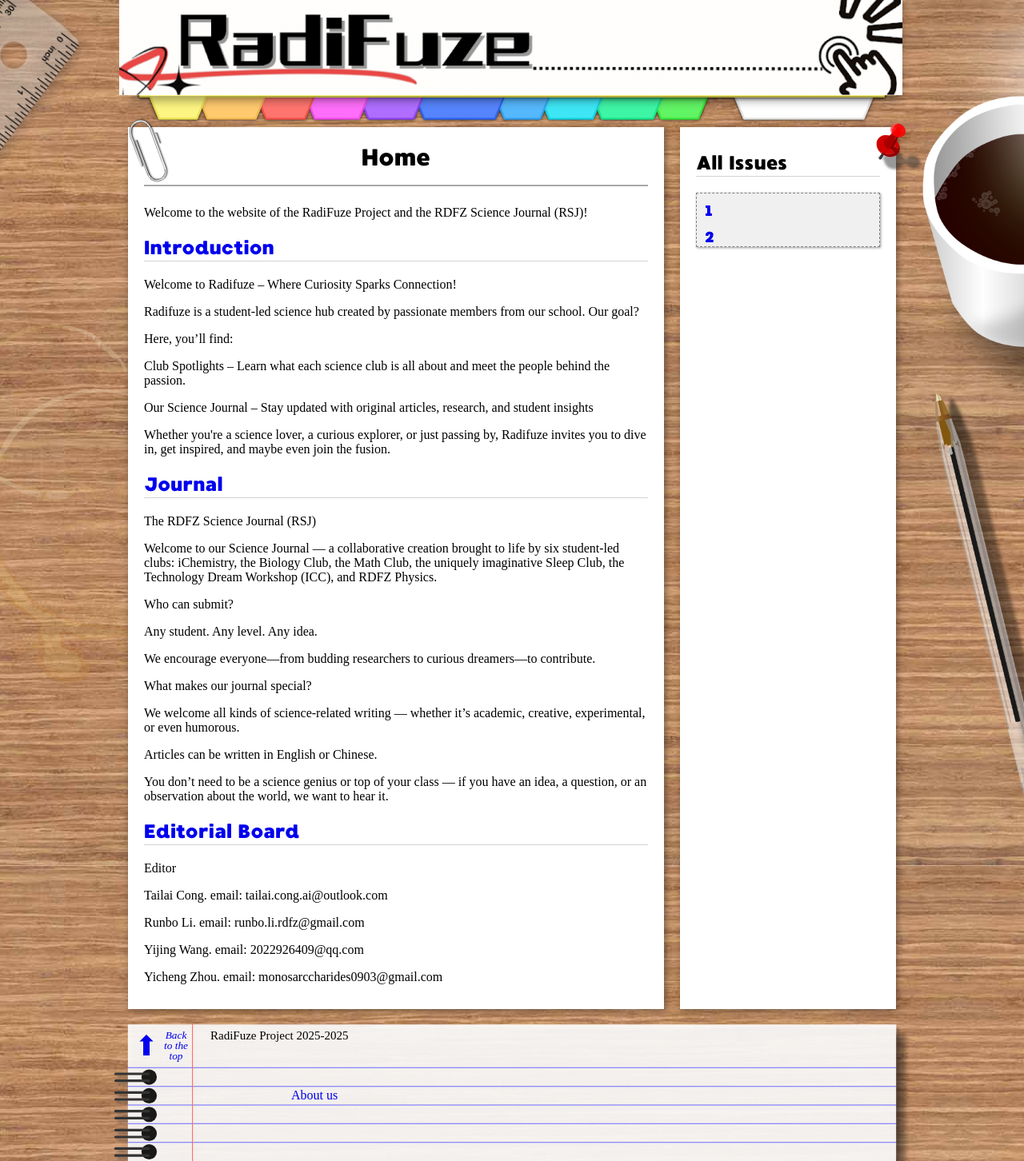
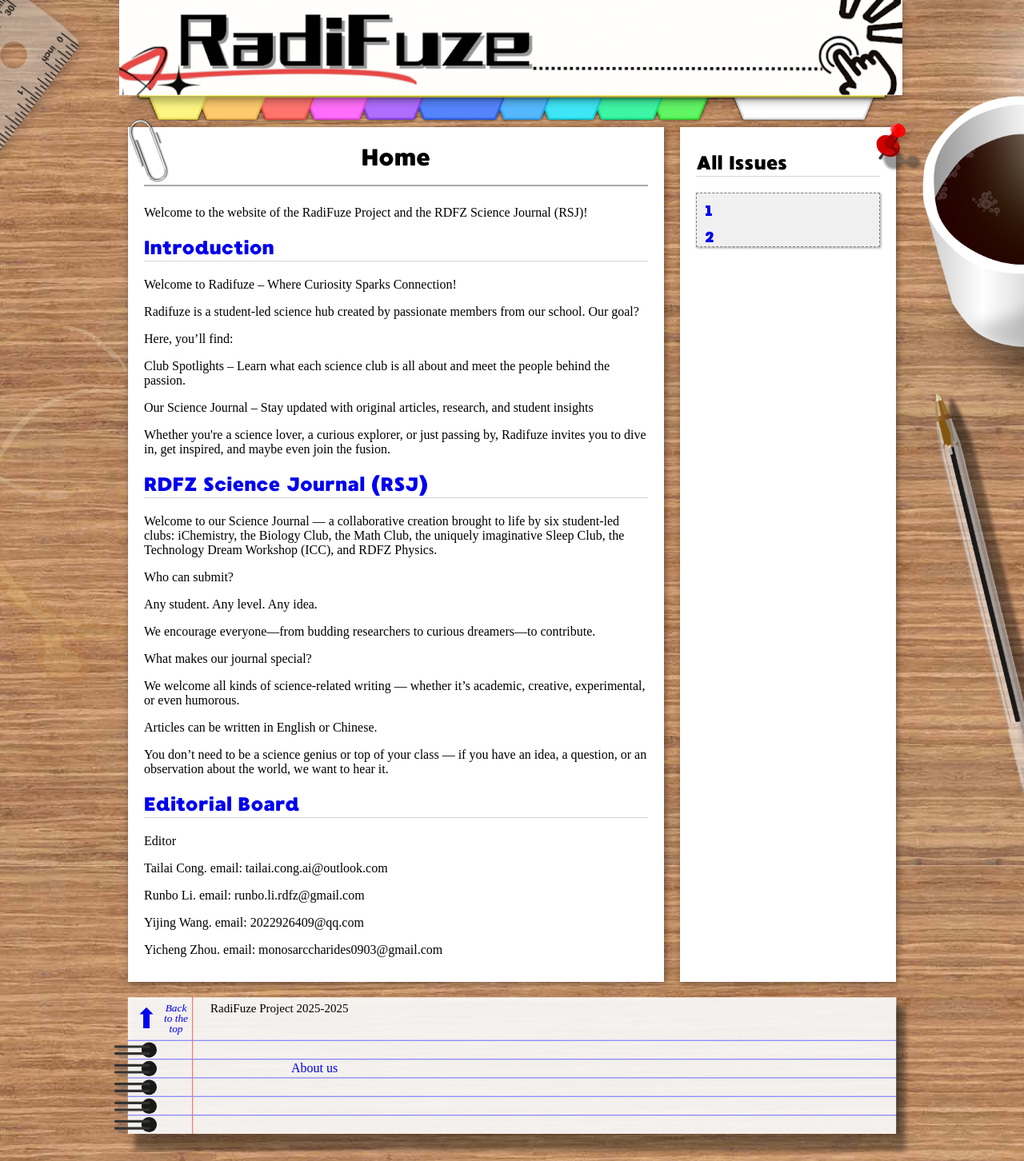
Before and after one commit to CareyRunboLi/radifuze.org, a Jekyll site: the page built from index.html, in a window 1280 px wide. Shown: the whole page at 80% size. Built offline with Jekyll 4.4.1, drawn with Linux system fonts in a browser that asks for light colours; some web fonts are replaced.

Commit message:
Update index.html

```diff
--- a/index.html
+++ b/index.html
@@ -20,8 +20,7 @@ scripts: <script src="slideshow/jquery-3.6.0.slim.min.js" defer></script>
             </section>
 
             <section>
-                <h2><a href="{{ site.baseurl }}/">Journal</a></h2>
-                <p>The RDFZ Science Journal (RSJ)</p>
+                <h2><a href="{{ site.baseurl }}/">RDFZ Science Journal (RSJ)</a></h2>
                 <p>Welcome to our Science Journal — a collaborative creation brought to life by six student-led clubs: iChemistry, the Biology Club, the Math Club, the uniquely imaginative Sleep Club, the Technology Dream Workshop (ICC), and RDFZ Physics.</p>
                 <p>Who can submit?</p>
                 <p>Any student. Any level. Any idea.</p>
```
